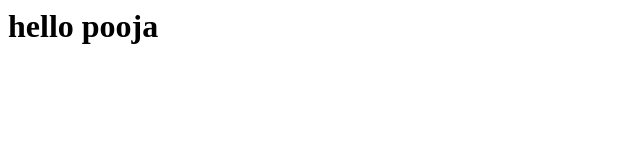
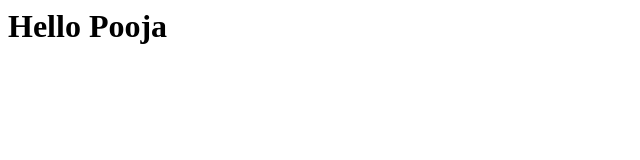
Before and after one commit to sandani0248/pooja-repo, a plain HTML site: page index.html in a window 1280 px wide. Shown: the whole page, without its empty margins (0-640 px from the left). Drawn offline with Linux system fonts and the light colour scheme.

Commit message:
my second commit

```diff
--- a/index.html
+++ b/index.html
@@ -1 +1 @@
-<h1>hello pooja</h1>
+<h1>Hello Pooja</h1>
```
